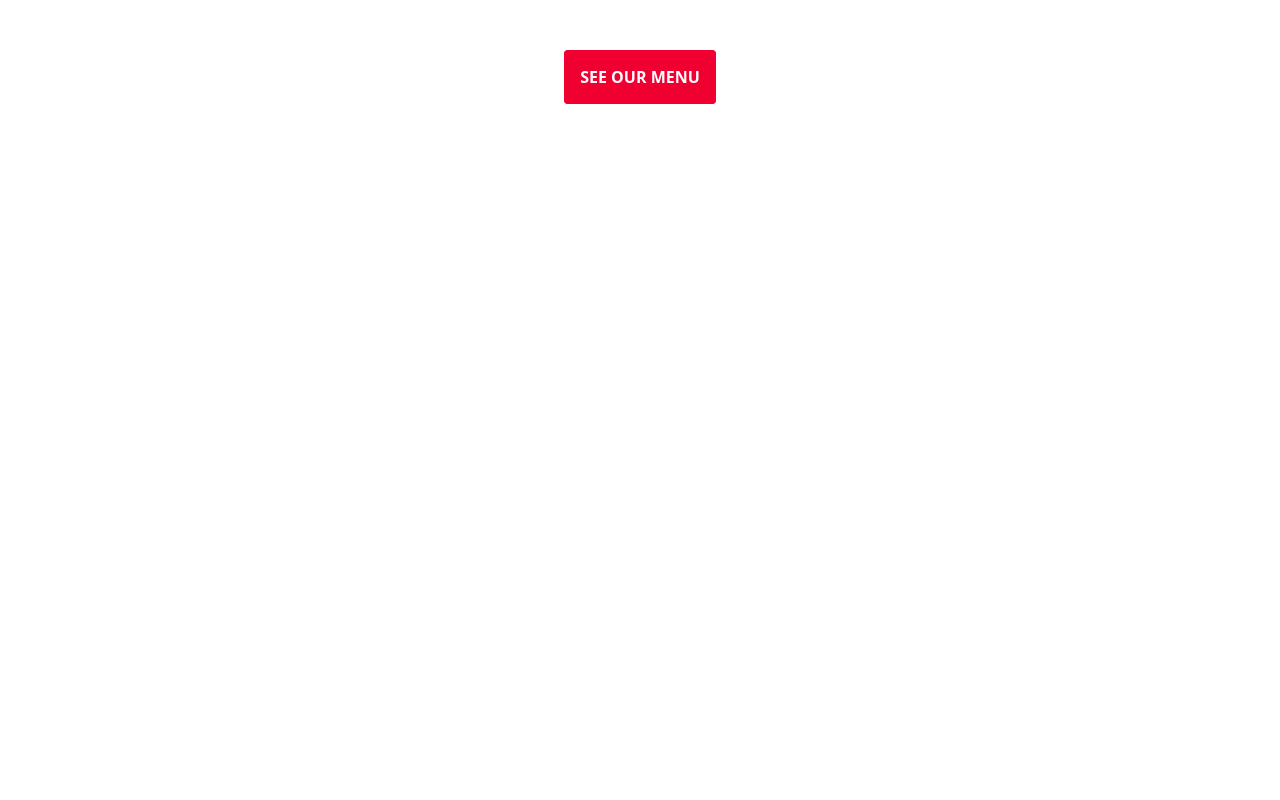
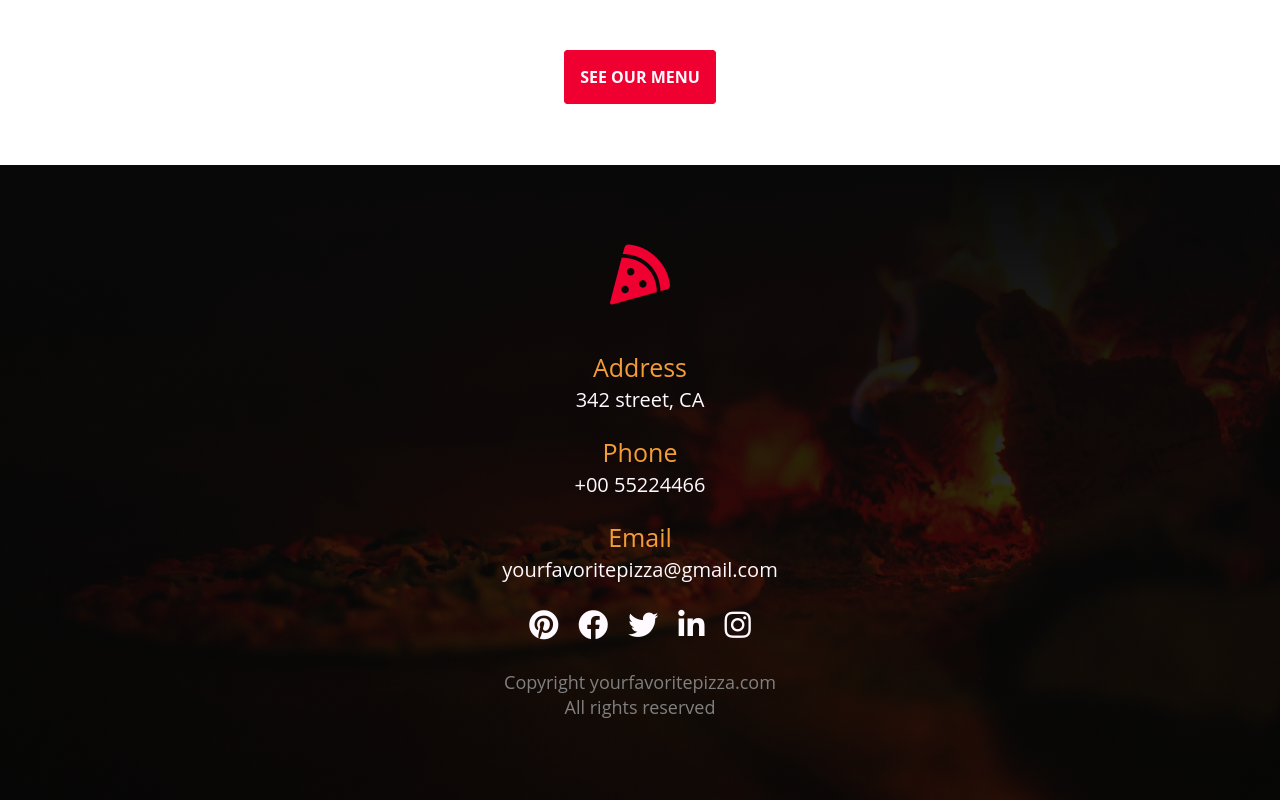
Before and after one commit to willlymendoza/pizza-restaurant, a React (Create React App) app: page / in a window 1280 px wide. Shown: the part 3023-3823 px from the top of the page. Before the commit the page ends 3188 px from the top, so only its background shows below. Built offline with nearby package versions, Linux system fonts and the light colour scheme.

Commit message:
Added Footer component

```diff
--- a/src/App.js
+++ b/src/App.js
@@ -5,6 +5,7 @@ import Main from "components/MainContainer";
 import Home from "pages/Home";
 import Error404 from "components/Error404";
 import "./App.scss";
+import Footer from "components/Footer";
 
 function App() {
   return (
@@ -18,6 +19,8 @@ function App() {
           <Route path="*" component={Error404}></Route>
         </Switch>
       </Main>
+
+      <Footer />
     </Router>
   );
 }
--- /dev/null
+++ b/src/components/Footer/index.js
@@ -0,0 +1,44 @@
+import React from "react";
+import "./styles.scss";
+
+const Footer = () => {
+  return (
+    <footer className="footer">
+      <div className="footer-content">
+        <div className="section-title">
+          <i className="fas fa-pizza-slice"></i>
+        </div>
+
+        <div className="footer-item">
+          <h2>Address</h2>
+          <h3>342 street, CA</h3>
+        </div>
+        <div className="footer-item">
+          <h2>Phone</h2>
+          <h3>+00 55224466</h3>
+        </div>
+        <div className="footer-item">
+          <h2>Email</h2>
+          <h3>yourfavoritepizza@gmail.com</h3>
+        </div>
+
+        <div className="footer-item">
+          <div className="footer-item-socials">
+            <i className="fab fa-pinterest"></i>
+            <i className="fab fa-facebook"></i>
+            <i className="fab fa-twitter"></i>
+            <i className="fab fa-linkedin-in"></i>
+            <i className="fab fa-instagram"></i>
+          </div>
+        </div>
+
+        <h3 className="copyright">
+          Copyright yourfavoritepizza.com <br />
+          All rights reserved
+        </h3>
+      </div>
+    </footer>
+  );
+};
+
+export default Footer;
--- /dev/null
+++ b/src/components/Footer/styles.scss
@@ -0,0 +1,56 @@
+@import "../../assets/sass/config";
+
+.footer {
+  background: linear-gradient(0deg, rgba(8, 8, 8, 0.7) 0%, rgba(8, 8, 8, 1)),
+    url("../../assets/img/footer.jpg");
+  background-size: cover;
+  background-position: center;
+  padding: 80px 0;
+
+  &-content {
+    max-width: 1200px;
+    margin: 0 auto;
+    text-align: center;
+
+    .section-title {
+      i {
+        font-size: 60px;
+      }
+    }
+  }
+
+  &-item {
+    h2 {
+      color: $orange;
+      font-size: 25px;
+      margin-bottom: 10px;
+    }
+
+    h3 {
+      color: $white;
+      font-size: 20px;
+      margin-bottom: 30px;
+    }
+
+    &-socials {
+      margin-bottom: 30px;
+      i {
+        font-size: 30px;
+        margin: 0 10px;
+        color: $white;
+        cursor: pointer;
+        @include transition-ease;
+
+        &:hover {
+          color: $primary;
+        }
+      }
+    }
+  }
+
+  .copyright {
+    color: gray;
+    font-size: 18px;
+    line-height: 25px;
+  }
+}
```
